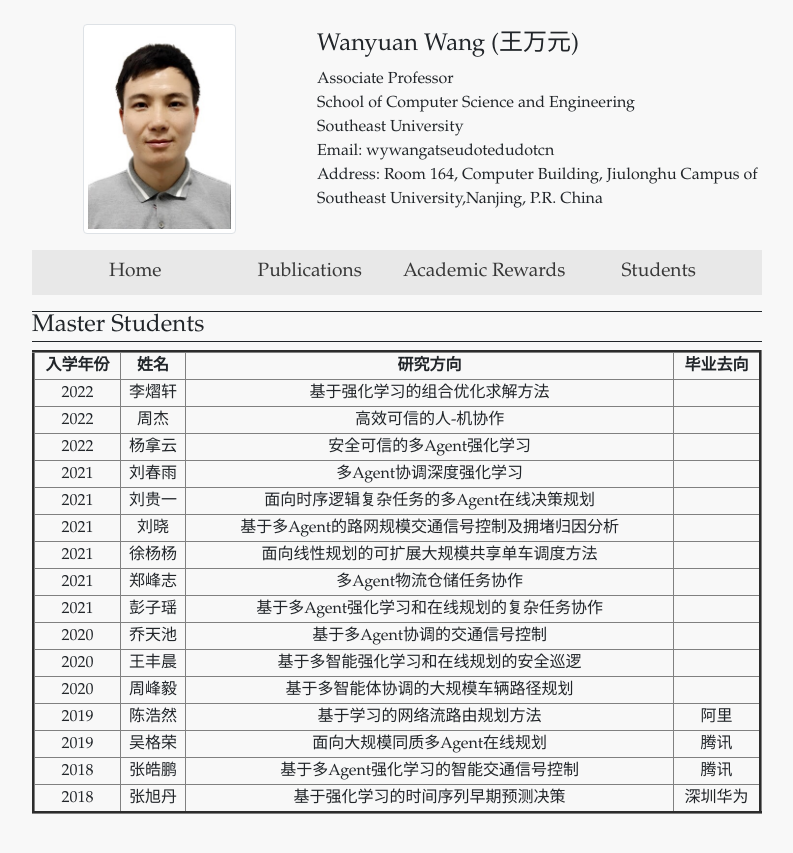
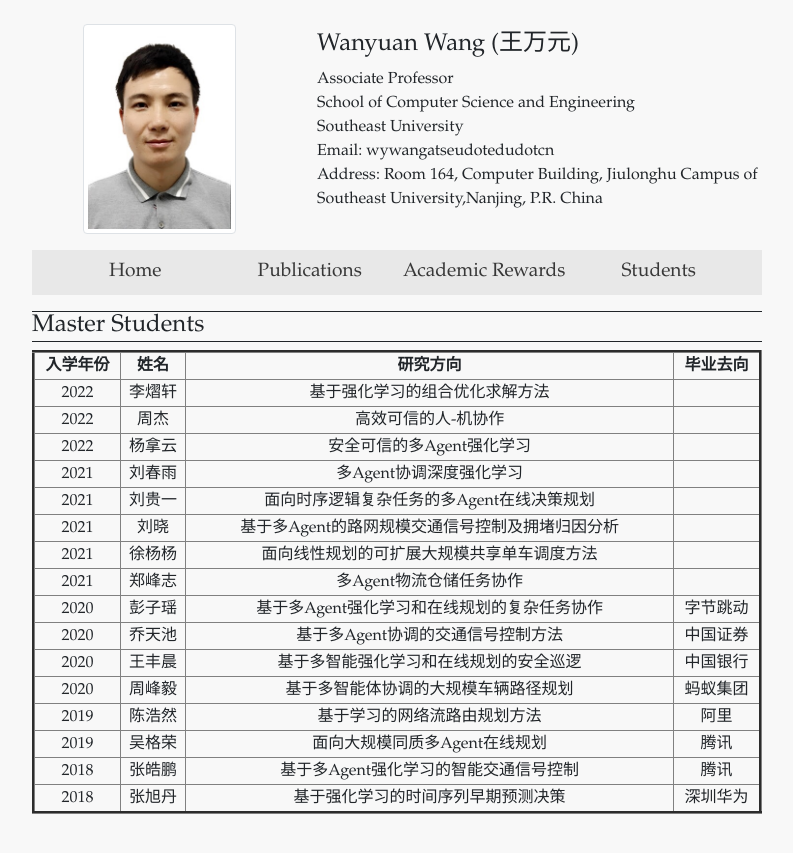
Before and after one commit to wanyuanwang/wanyuanwang.github.io, a Jekyll site: the page built from students.html, in a window 1280 px wide. Shown: the top 853 px of the page, without its empty margins (243-1036 px from the left). Built offline with Jekyll 4.4.1, drawn with Linux system fonts in a browser that asks for light colours.

Commit message:
Update students.html

```diff
--- a/students.html
+++ b/students.html
@@ -60,28 +60,28 @@ layout: default
               <td></td>
           </tr>
           <tr align="center">
-    	      <td>2021</td>
+    	      <td>2020</td>
               <td>彭子瑶</td>
               <td>基于多Agent强化学习和在线规划的复杂任务协作</td>
-              <td></td>
+              <td>字节跳动</td>
           </tr>
           <tr align="center">
     	      <td>2020</td>
               <td>乔天池</td>
-              <td>基于多Agent协调的交通信号控制</td>
-              <td></td>
+              <td>基于多Agent协调的交通信号控制方法</td>
+              <td>中国证券</td>
           </tr>
             <tr align="center">
     	      <td>2020</td>
               <td>王丰晨</td>
               <td>基于多智能强化学习和在线规划的安全巡逻</td>
-              <td></td>
+              <td>中国银行</td>
           </tr>
             <tr align="center">
     	      <td>2020</td>
               <td>周峰毅</td>
               <td>基于多智能体协调的大规模车辆路径规划</td>
-              <td></td>
+              <td>蚂蚁集团</td>
           </tr>
           <tr align="center">
     	      <td>2019</td>
```
